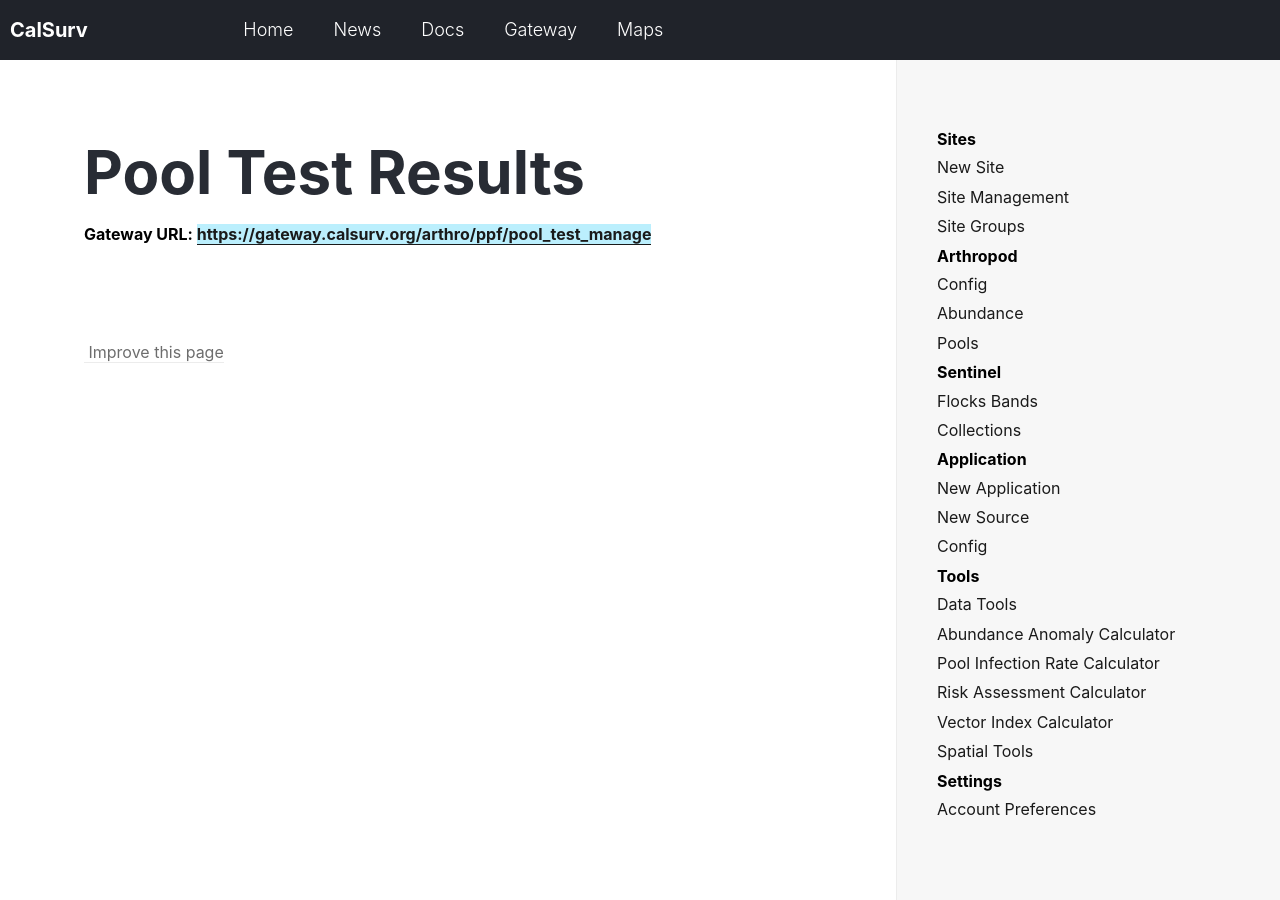
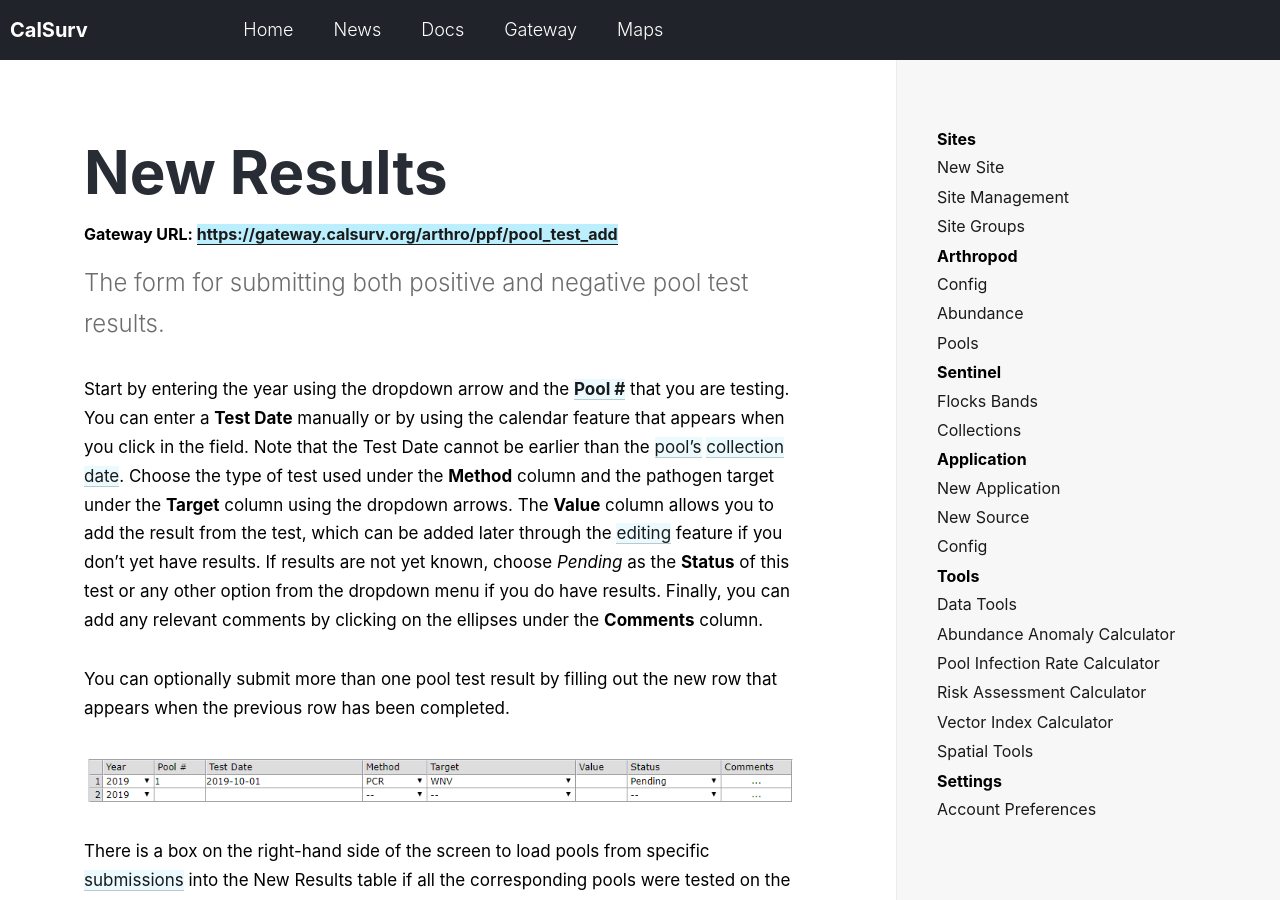
Before and after one commit to tlvaldepena/vectorsurv.org, a Jekyll site: the page built from _docs/arthropod/test-results.md, in a window 1280 px wide and 900 px high. Built offline with Jekyll 4.4.1, drawn with Linux system fonts in a browser that asks for light colours; some of the changed text lies outside the part shown.

Commit message:
initial doc for new test results

```diff
--- a/_docs/arthropod/test-results.md
+++ b/_docs/arthropod/test-results.md
@@ -1,4 +1,14 @@
 ---
-title: Pool Test Results
-gateway-url: https://gateway.calsurv.org/arthro/ppf/pool_test_manage
+title: New Results
+gateway-url: https://gateway.calsurv.org/arthro/ppf/pool_test_add
 ---
+The form for submitting both positive and negative pool test results.
+
+Start by entering the year using the dropdown arrow and the **[Pool #]({{ site.baseur1 }}/docs/arthropod/pool)** that you are testing. You can enter a **Test Date** manually or by  using the calendar feature that appears when you click in the field. Note that the Test Date cannot be earlier than the [pool's]({{ site.baseur1 }}/docs/arthropod/pool) [collection date]({{ site.baseur1 }}/docs/arthropod/collection). Choose the type of test used under the **Method** column and the pathogen target under the **Target** column using the dropdown arrows. The **Value** column allows you to add the result from the test, which can be added later through the [editing]({{ site.baseur1 }}/arthropod/test-manage) feature if you don't yet have results. If results are not yet known, choose *Pending* as the **Status** of this test or any other option from the dropdown menu if you do have results. Finally, you can add any relevant comments by clicking on the ellipses under the **Comments** column.
+
+You can optionally submit more than one pool test result by filling out the new row that appears when the previous row has been completed.
+
+![New Results]({{ site.baseur1 }}/assets/images/docs/new-result.PNG)
+
+There is a box on the right-hand side of the screen to load pools from specific [submissions]({{ site.baseur1 }}/docs/arthropod/submission) into the New Results table if all the corresponding pools were tested on the same date. Clicking the link in the box will pull up a pop-up window requiring you to select the **Year**, **Submission ID**, and **Test Date**. You can choose to fill in the fields for **Method**, **Target**, and **Status** if all the pools for that Submission ID have the same values. Leaving these fields blank will allow you to edit them individually on the table before adding the new test results. **Close** the window once the pools have been loaded into the table. Note that loading pools in this way will delete any previously entered data.
+![Load Submissions]({{ site.baseur1 }}/assets/images/docs/load-submissions.PNG)
```
